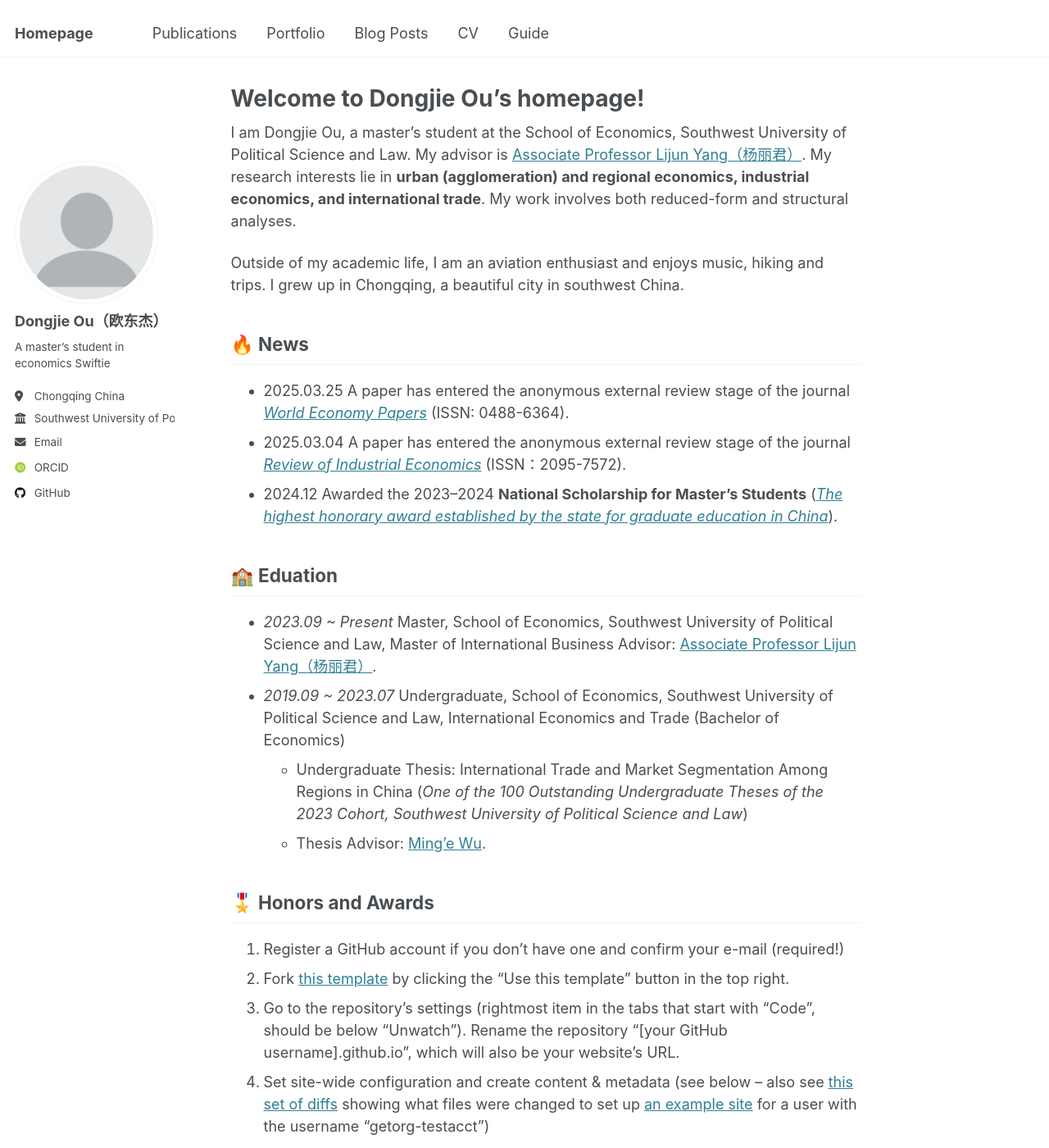
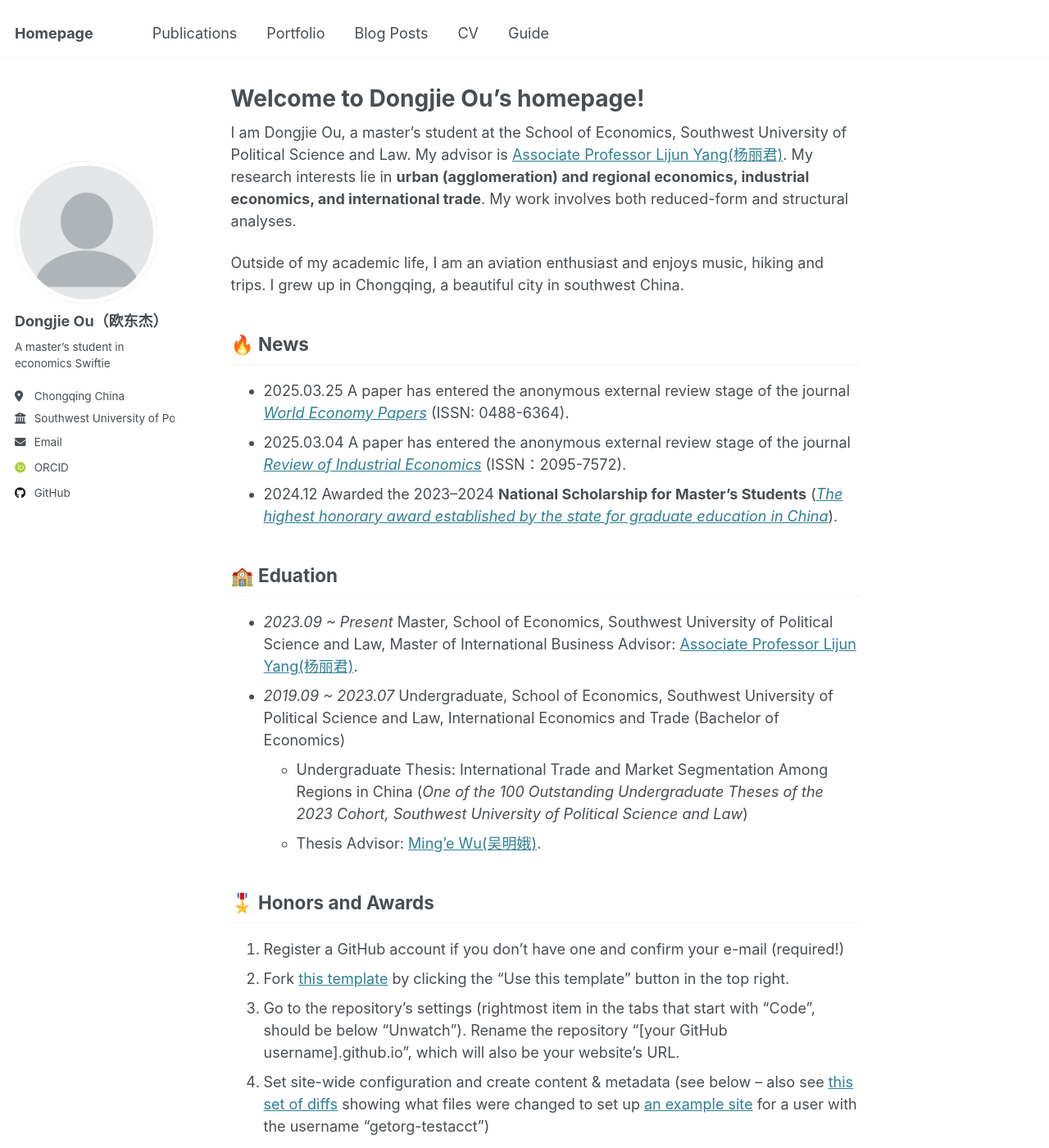
Before and after one commit to oudongjie2001/oudongjie2001.github.io, a Jekyll site: the page built from _pages/about.md, in a window 1280 px wide and 1400 px high. Shown: the whole window at 82% size. Built offline with Jekyll 4.4.1, drawn with Linux system fonts in a browser that asks for light colours; some web fonts are replaced.

Commit message:
Update about.md

```diff
--- a/_pages/about.md
+++ b/_pages/about.md
@@ -7,7 +7,7 @@ redirect_from:
   - /about.html
 ---
 
-I am Dongjie Ou, a master’s student at the School of Economics, Southwest University of Political Science and Law.  My advisor is [Associate Professor Lijun Yang（杨丽君）](https://es.swupl.edu.cn/szdw/zrjs/ax/x1gjjjymyx/283110.htm). My research interests lie in **urban (agglomeration) and regional economics, industrial economics, and international trade**. My work involves both reduced-form and structural analyses.
+I am Dongjie Ou, a master’s student at the School of Economics, Southwest University of Political Science and Law.  My advisor is [Associate Professor Lijun Yang(杨丽君)](https://es.swupl.edu.cn/szdw/zrjs/ax/x1gjjjymyx/283110.htm). My research interests lie in **urban (agglomeration) and regional economics, industrial economics, and international trade**. My work involves both reduced-form and structural analyses.
 
 Outside of my academic life, I am an aviation enthusiast and enjoys music, hiking and trips. I grew up in Chongqing, a beautiful city in southwest China.
 
@@ -20,10 +20,10 @@ Outside of my academic life, I am an aviation enthusiast and enjoys music, hikin
 🏫 Eduation
 ------
 - *2023.09 ~ Present* Master, School of Economics, Southwest University of Political Science and Law, Master of International Business
-  Advisor: [Associate Professor Lijun Yang（杨丽君）](https://es.swupl.edu.cn/szdw/zrjs/ax/x1gjjjymyx/283110.htm).
+  Advisor: [Associate Professor Lijun Yang(杨丽君)](https://es.swupl.edu.cn/szdw/zrjs/ax/x1gjjjymyx/283110.htm).
 - *2019.09 ~ 2023.07* Undergraduate, School of Economics, Southwest University of Political Science and Law, International Economics and Trade (Bachelor of Economics)
   - Undergraduate Thesis: International Trade and Market Segmentation Among Regions in China (*One of the 100 Outstanding Undergraduate Theses of the 2023 Cohort, Southwest University of Political Science and Law*)
-  - Thesis Advisor: [Ming’e Wu](https://es.swupl.edu.cn/szdw/zrjs/ax/x1gjjjymyx/283106.htm).
+  - Thesis Advisor: [Ming’e Wu(吴明娥)](https://es.swupl.edu.cn/szdw/zrjs/ax/x1gjjjymyx/283106.htm).
 
 🎖️ Honors and Awards
 ------
```
